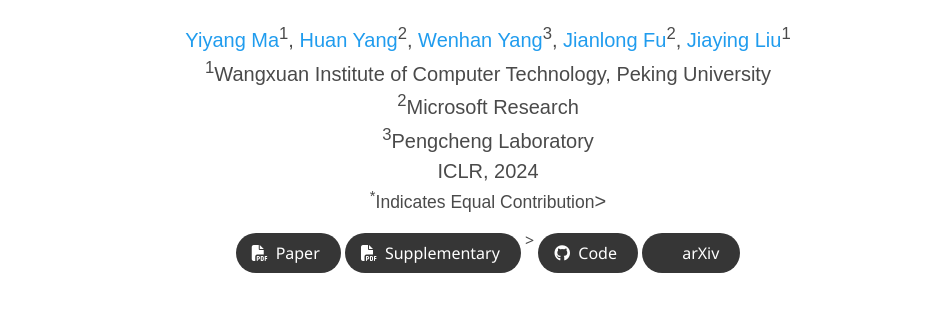
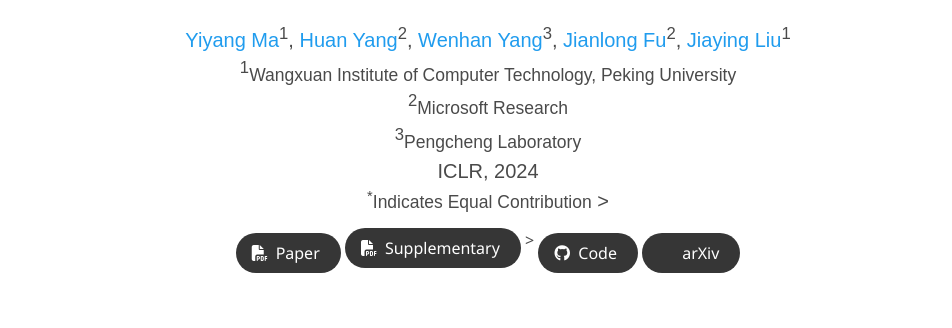
Before and after one commit to realPasu/SolvingDiffODE4SR_Website, a plain HTML site: page index.html in a window 1280 px wide. Shown: the part 213-541 px from the top of the page, without its empty margins (152-1104 px from the left). Drawn offline with nearby package versions, Linux system fonts and the light colour scheme; some icons are missing; a web font is replaced by a local one.

Commit message:
Update index.html

```diff
--- a/index.html
+++ b/index.html
@@ -73,11 +73,11 @@
                   </div>
 
                   <div class="is-size-5 publication-authors">
-                    <span class="author-block"><sup>1</sup>Wangxuan Institute of Computer Technology, Peking University
-                      <br><sup>2</sup>Microsoft Research
-                      <br><sup>3</sup>Pengcheng Laboratory
+                    <span class="author-block"><sup>1</sup><small>Wangxuan Institute of Computer Technology, Peking University</small>
+                      <br><sup>2</sup><small>Microsoft Research</small>
+                      <br><sup>3</sup><small>Pengcheng Laboratory</small>
                       <br>ICLR, 2024</span>
-                    <!<span class="eql-cntrb"><small><br><sup>*</sup>Indicates Equal Contribution</small></span>>
+                    <! <span class="eql-cntrb"><small><br><sup>*</sup>Indicates Equal Contribution</small></span> >
                   </div>
 
                   <div class="column has-text-centered">
@@ -93,8 +93,8 @@
                       </a>
                     </span>
 
-                   <! <!-- Supplementary PDF link -->
-                    <span class="link-block">
+                    <!-- Supplementary PDF link -->
+                   <! <span class="link-block">
                       <a href="static/pdfs/supplementary_material.pdf" target="_blank"
                       class="external-link button is-normal is-rounded is-dark">
                       <span class="icon">
@@ -102,7 +102,8 @@
                       </span>
                       <span>Supplementary</span>
                     </a>
-                  </span>>
+                  </span>
+                      >
 
                   <!-- Github link -->
                   <span class="link-block">
```
